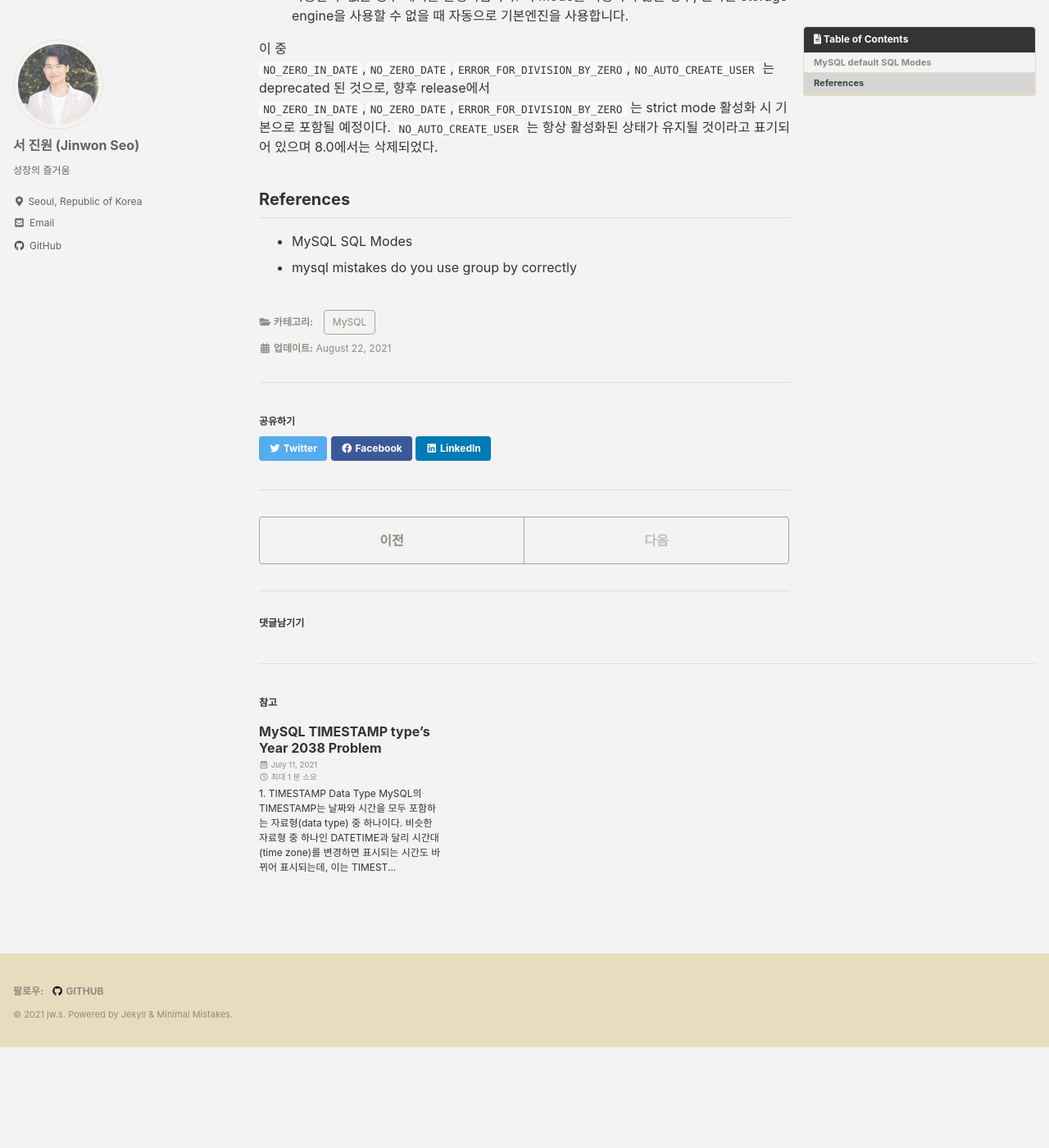
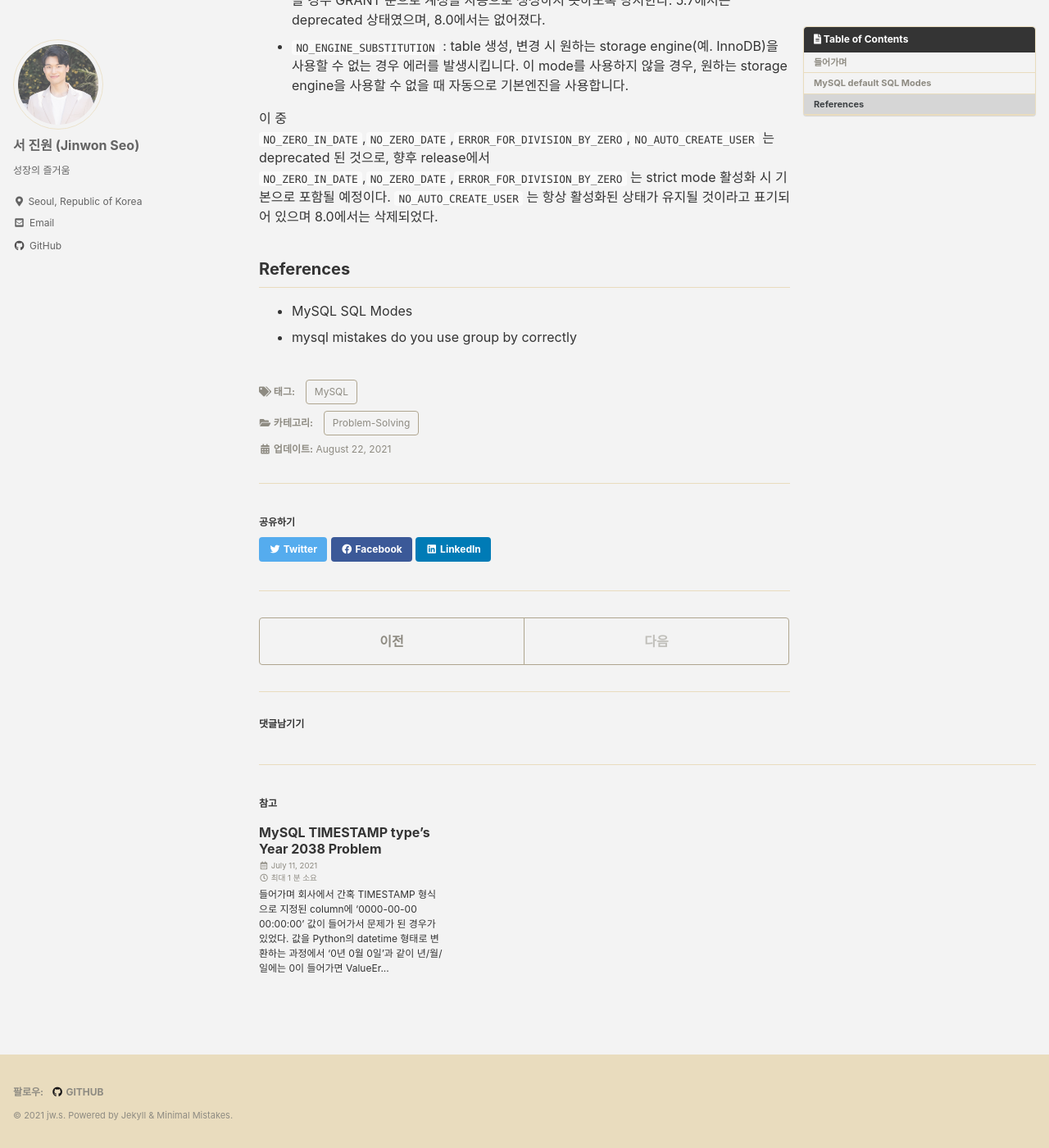
Before and after one commit to victorjws/victorjws.github.io, a Jekyll site: the page built from _posts/2021-08-22-MySQL-default-sql-mode.md, in a window 1280 px wide and 1400 px high, scrolled down 1195 px. Shown: the whole window at 82% size. Built offline with Jekyll 4.4.1, drawn with Linux system fonts in a browser that asks for light colours; cached includes are drawn as plain includes; comment, search, counter and statistics services are not loaded; before the commit the page ends 2472 px from its top, so only the background shows below that.

Commit message:
Update previous posts

```diff
--- a/_posts/2021-07-11-year-2038-problem.md
+++ b/_posts/2021-07-11-year-2038-problem.md
@@ -1,9 +1,14 @@
 ---
 title: "MySQL TIMESTAMP type's Year 2038 Problem"
 date: 2021-07-11 23:08:00 +0900
-categories: MySQL
+categories: Problem-Solving
+tags: MySQL
 ---
-## 1. TIMESTAMP Data Type
+## 들어가며
+회사에서 간혹 TIMESTAMP 형식으로 지정된 column에 '0000-00-00 00:00:00' 값이 들어가서 문제가 된 경우가 있었다.
+값을 Python의 datetime 형태로 변환하는 과정에서 '0년 0월 0일'과 같이 년/월/일에는 0이 들어가면 ValueError가 발생하는 문제였다.
+
+## TIMESTAMP Data Type
 MySQL의 TIMESTAMP는 날짜와 시간을 모두 포함하는 자료형(data type) 중 하나이다.
 비슷한 자료형 중 하나인 DATETIME과 달리 시간대(time zone)를 변경하면 표시되는 시간도 바뀌어 표시되는데,
 이는 TIMESTAMP는 저장할 때 UTC로 변환되어 저장되고 이후 검색할 때 서버의 시간대로 변환하기 때문이다.
--- a/_posts/2021-08-22-MySQL-default-sql-mode.md
+++ b/_posts/2021-08-22-MySQL-default-sql-mode.md
@@ -1,8 +1,10 @@
 ---
 title: "MySQL default SQL Modes"
 date: 2021-08-22 18:06:00 +0900
-categories: MySQL
+categories: Problem-Solving
+tags: MySQL
 ---
+## 들어가며
 회사에서는 `NO_ENGINE_SUBSTITUTION`만을 사용하고 있었는데,
 SQL MODE에 대해 찾아보다가 간혹 datetime 형식에
 '0000-00-00 00:00:00'과 같이 잘못된 데이터가 들어가는 문제를 해결할 수 있는
```
Also changed, not shown: other parts of _posts/2021-07-11-year-2038-problem.md (+2 -2 lines).
